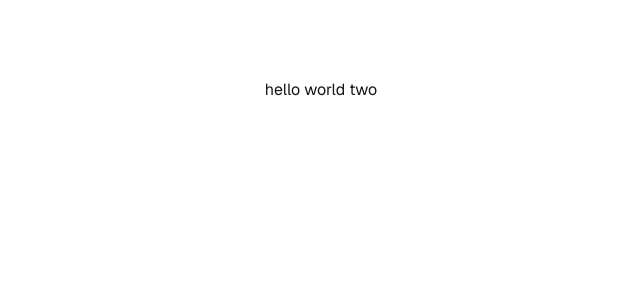
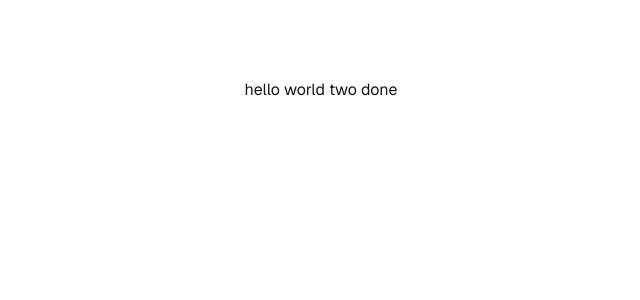
Before and after one commit to Govinda-Upadhya/ciprac, a Next.js app: page / in a window 1280 px wide. Shown: the top 300 px of the page, without its empty margins (319-959 px from the left). Built offline with nearby package versions, Linux system fonts and the light colour scheme.

Commit message:
done last

```diff
--- a/app/page.tsx
+++ b/app/page.tsx
@@ -3,7 +3,7 @@ import Image from 'next/image';
 export default function Home() {
   return (
     <div className="font-sans grid grid-rows-[20px_1fr_20px] items-center justify-items-center min-h-screen p-8 pb-20 gap-16 sm:p-20">
-      hello world two
+      hello world two done
     </div>
   );
 }
```
